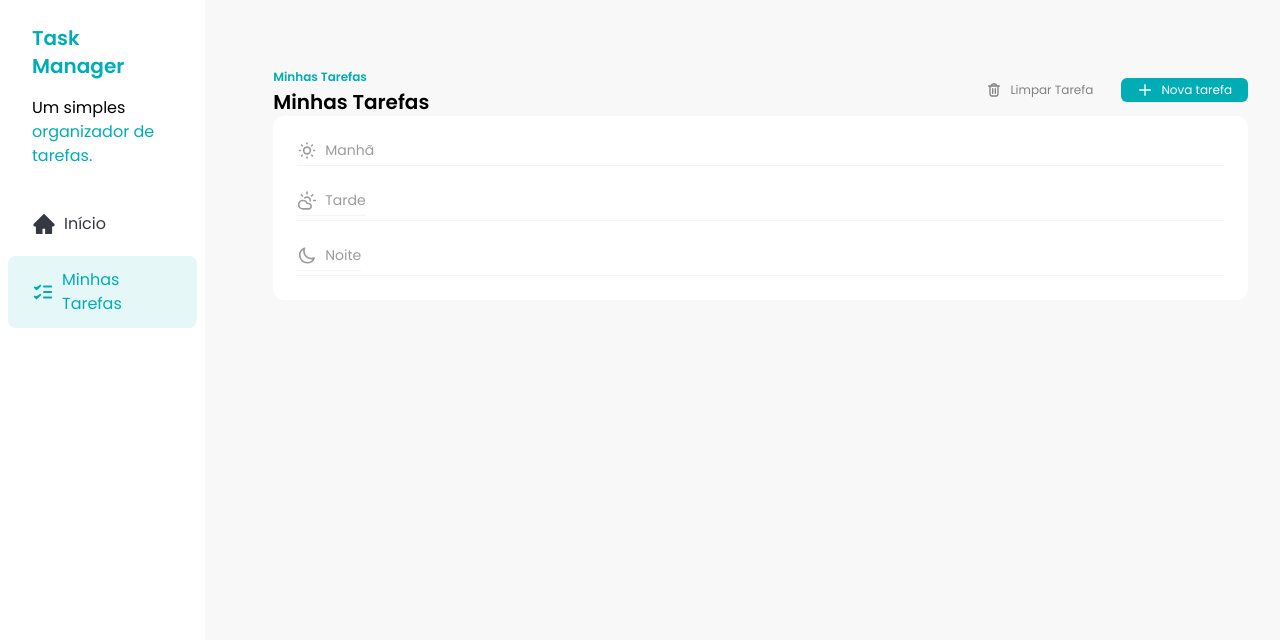
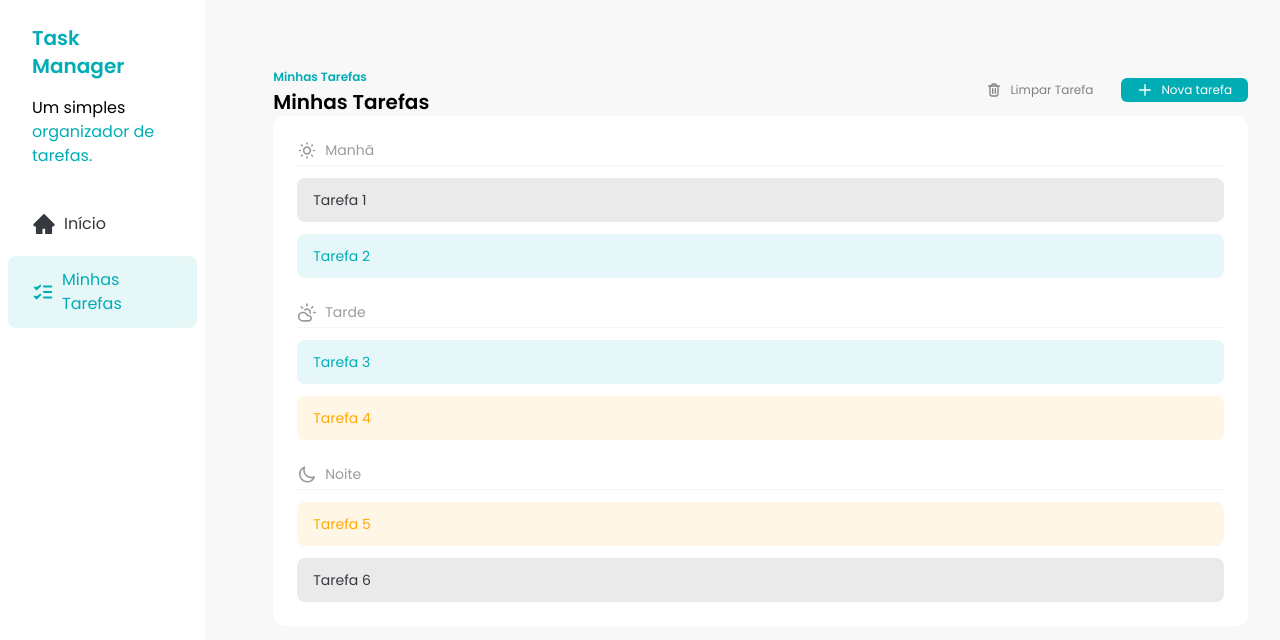
Before and after one commit to brunoguima00/fsc-task-manager, a React (Vite) app: page / in a window 1280 px wide. Shown: the top 640 px of the page. Built offline with nearby package versions, Linux system fonts and the light colour scheme.

Commit message:
feat: ensure tasks are listed on TasiTem component

```diff
--- /dev/null
+++ b/src/components/TaskItem.jsx
@@ -0,0 +1,22 @@
+const TaskItem = ({ task }) => {
+  const getStatusClasses = () => {
+    if (task.status === 'done') {
+      return 'bg-[#00ADB5] bg-opacity-10 text-[#00ADB5]'
+    }
+    if (task.status === 'inprogress') {
+      return 'bg-[#FFAA04] bg-opacity-10 text-[#FFAA04]'
+    }
+    if (task.status === 'todo') {
+      return 'bg-[#35383E] bg-opacity-10 text-[#35383E]'
+    }
+  }
+  return (
+    <div
+      className={`flex items-center gap-2 rounded-lg px-4 py-3 text-sm ${getStatusClasses()}`}
+    >
+      {task.title}
+    </div>
+  )
+}
+
+export default TaskItem
--- a/src/components/Tasks.jsx
+++ b/src/components/Tasks.jsx
@@ -5,8 +5,19 @@ import SunIcon from '../assets/icons/sun.svg?react'
 import CloudSunIcon from '../assets/icons/cloud-sun.svg?react'
 import MoonIcon from '../assets/icons/moon.svg?react'
 import TasksSeparator from './TasksSeparator'
+import TASKS from '../constants/tasks.js'
+import { useState } from 'react'
+import TaskItem from './TaskItem.jsx'
 
 const Tasks = () => {
+  const [tasks, setTasks] = useState(TASKS)
+
+  const morningTasks = tasks.filter((task) => task.time === 'morning')
+
+  const afternoonTasks = tasks.filter((task) => task.time === 'afternoon')
+
+  const eveningTasks = tasks.filter((task) => task.time === 'evening')
+
   return (
     <div className="w-full px-8 py-16">
       <div className="flex w-full justify-between">
@@ -30,19 +41,28 @@ const Tasks = () => {
         </div>
       </div>
       {/* Lista de Tarefas */}
+
       <div className="rounded-xl bg-white p-6">
         <div className="space-y-3">
           <TasksSeparator icon={<SunIcon />} title="Manhã" />
+
+          {morningTasks.map((task) => (
+            <TaskItem key={task.id} task={task} />
+          ))}
         </div>
+
         <div className="my-6 space-y-3">
-          <div className="flex gap-2 border-b border-solid border-[#F4F4F5] pb-1">
-            <TasksSeparator icon={<CloudSunIcon />} title="Tarde" />
-          </div>
+          <TasksSeparator icon={<CloudSunIcon />} title="Tarde" />
+          {afternoonTasks.map((task) => (
+            <TaskItem key={task.id} task={task} />
+          ))}
         </div>
+
         <div className="space-y-3">
-          <div className="flex gap-2 border-b border-solid border-[#F4F4F5] pb-1">
-            <TasksSeparator icon={<MoonIcon />} title="Noite" />
-          </div>
+          <TasksSeparator icon={<MoonIcon />} title="Noite" />
+          {eveningTasks.map((task) => (
+            <TaskItem key={task.id} task={task} />
+          ))}
         </div>
       </div>
     </div>
--- /dev/null
+++ b/src/constants/tasks.js
@@ -0,0 +1,46 @@
+const TASKS = [
+  {
+    id: 1,
+    title: 'Tarefa 1',
+    description: 'Descrição da tarefa 1',
+    time: 'morning',
+    status: 'todo',
+  },
+  {
+    id: 2,
+    title: 'Tarefa 2',
+    description: 'Descrição da tarefa 2',
+    time: 'morning',
+    status: 'done',
+  },
+  {
+    id: 3,
+    title: 'Tarefa 3',
+    description: 'Descrição da tarefa 3',
+    time: 'afternoon',
+    status: 'done',
+  },
+  {
+    id: 4,
+    title: 'Tarefa 4',
+    description: 'Descrição da tarefa 4',
+    time: 'afternoon',
+    status: 'inprogress',
+  },
+  {
+    id: 5,
+    title: 'Tarefa 5',
+    description: 'Descrição da tarefa 5',
+    time: 'evening',
+    status: 'inprogress',
+  },
+  {
+    id: 6,
+    title: 'Tarefa 6',
+    description: 'Descrição da tarefa 6',
+    time: 'evening',
+    status: 'todo',
+  },
+]
+
+export default TASKS
--- a/src/index.css
+++ b/src/index.css
@@ -4,16 +4,17 @@
 @layer base {
   @font-face {
     font-family: 'Poppins';
+    font-weight: 200;
+    font-style: normal;
+    src: url('/src/assets/fonts/Poppins-ExtraLight.ttf') format('truetype');
+  }
+  @font-face {
+    font-family: 'Poppins';
     font-weight: 100;
     font-style: normal;
     src: url('/src/assets/fonts/Poppins-Thin.ttf');
   }
-  @font-face {
-    font-family: 'Poppins';
-    font-weight: 200;
-    font-style: normal;
-    src: url('/src/assets/fonts/Poppins-ExtraLight.ttf');
-  }
+
   @font-face {
     font-family: 'Poppins';
     font-weight: 300;
```
